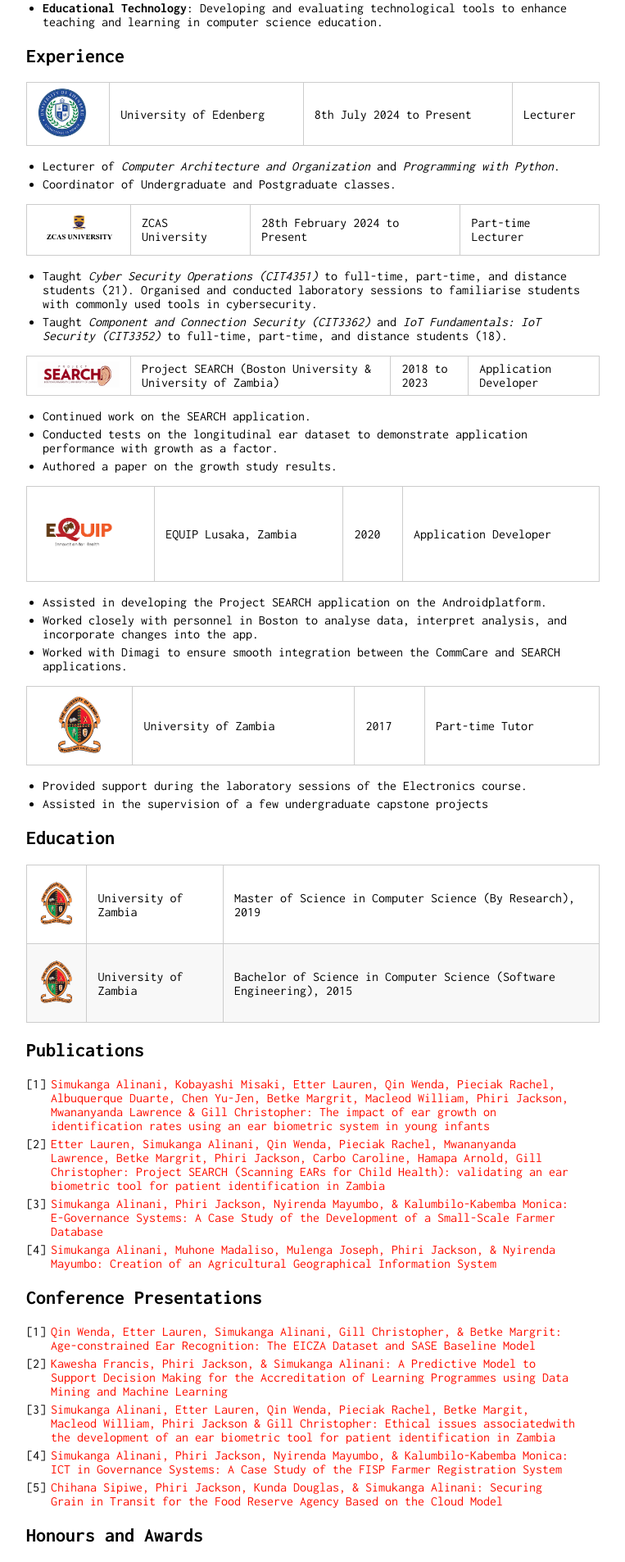
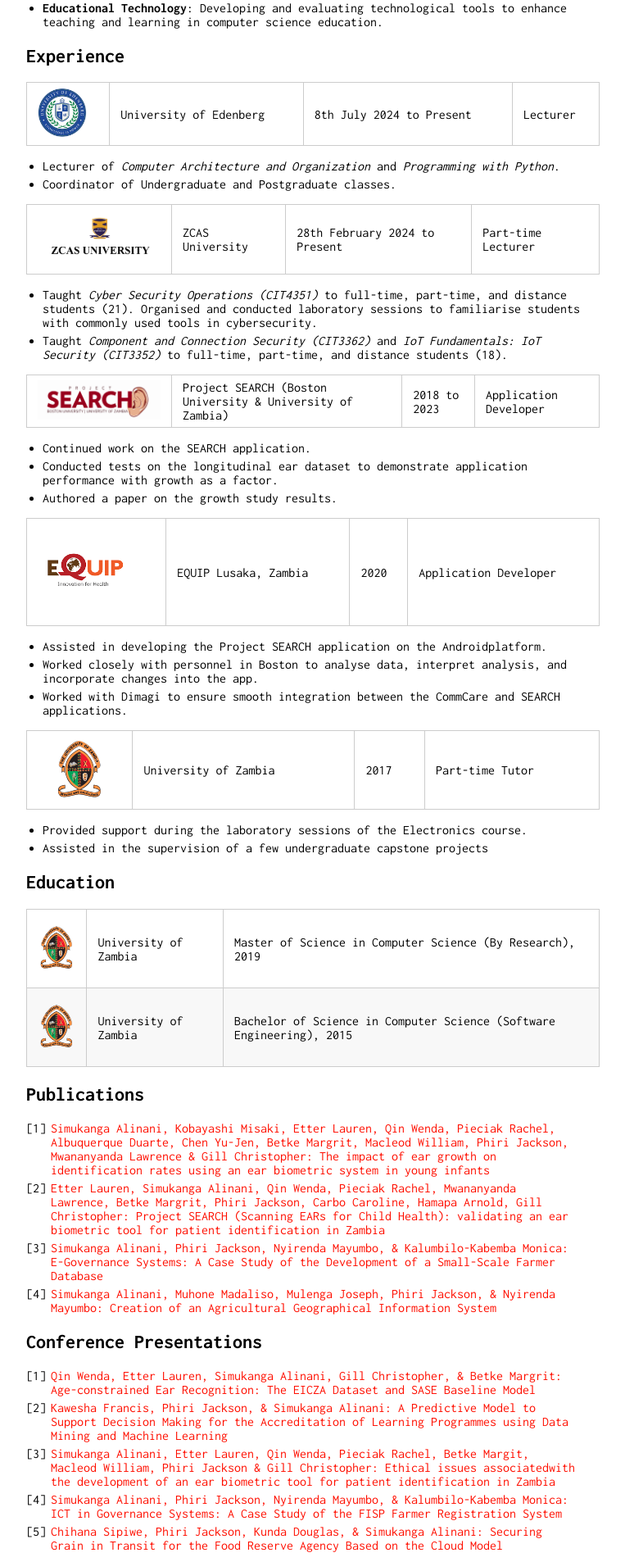
Before and after one commit to a1inani/a1inani.github.io, a Jekyll site: the page built from index.md, in a window 1280 px wide. Shown: the part 480-2386 px from the top of the page at 82% size, without its empty margins (258-1021 px from the left). Built offline with Jekyll 4.4.1, drawn with Linux system fonts in a browser that asks for light colours; our own code applies the rules of GitHub Pages for plain Markdown files.

Commit message:
Adjust image sizes

```diff
--- a/index.md
+++ b/index.md
@@ -25,18 +25,18 @@ My research interests include:
 - Lecturer of *Computer Architecture and Organization* and *Programming with Python*.
 - Coordinator of Undergraduate and Postgraduate classes.
 
-<img src="/img/zcasu.png" style="width: 100px;" /> | ZCAS University | 28th February 2024 to Present | Part-time Lecturer
+<img src="/img/zcasu.png" style="width: 150px;" /> | ZCAS University | 28th February 2024 to Present | Part-time Lecturer
 
 - Taught *Cyber Security Operations (CIT4351)* to full-time, part-time, and distance students (21). Organised and conducted laboratory sessions to familiarise students with commonly used tools in cybersecurity.
 - Taught *Component and Connection Security (CIT3362)* and *IoT Fundamentals: IoT Security (CIT3352)* to full-time, part-time, and distance students (18).
 
-<img src="/img/search.jpg" style="width: 100px;" /> | Project SEARCH (Boston University & University of Zambia) | 2018 to 2023 | Application Developer
+<img src="/img/search.jpg" style="width: 150px;" /> | Project SEARCH (Boston University & University of Zambia) | 2018 to 2023 | Application Developer
 
 - Continued work on the SEARCH application.
 - Conducted tests on the longitudinal ear dataset to demonstrate application performance with growth as a factor.
 - Authored a paper on the growth study results.
 
-<img src="/img/equip.png" style="width: 100px;" /> | EQUIP Lusaka, Zambia | 2020 | Application Developer
+<img src="/img/equip.png" style="width: 115px;" /> | EQUIP Lusaka, Zambia | 2020 | Application Developer
 
 - Assisted in developing the Project SEARCH application on the Androidplatform.
 - Worked closely with personnel in Boston to analyse data, interpret analysis, and incorporate changes into the app.
```
